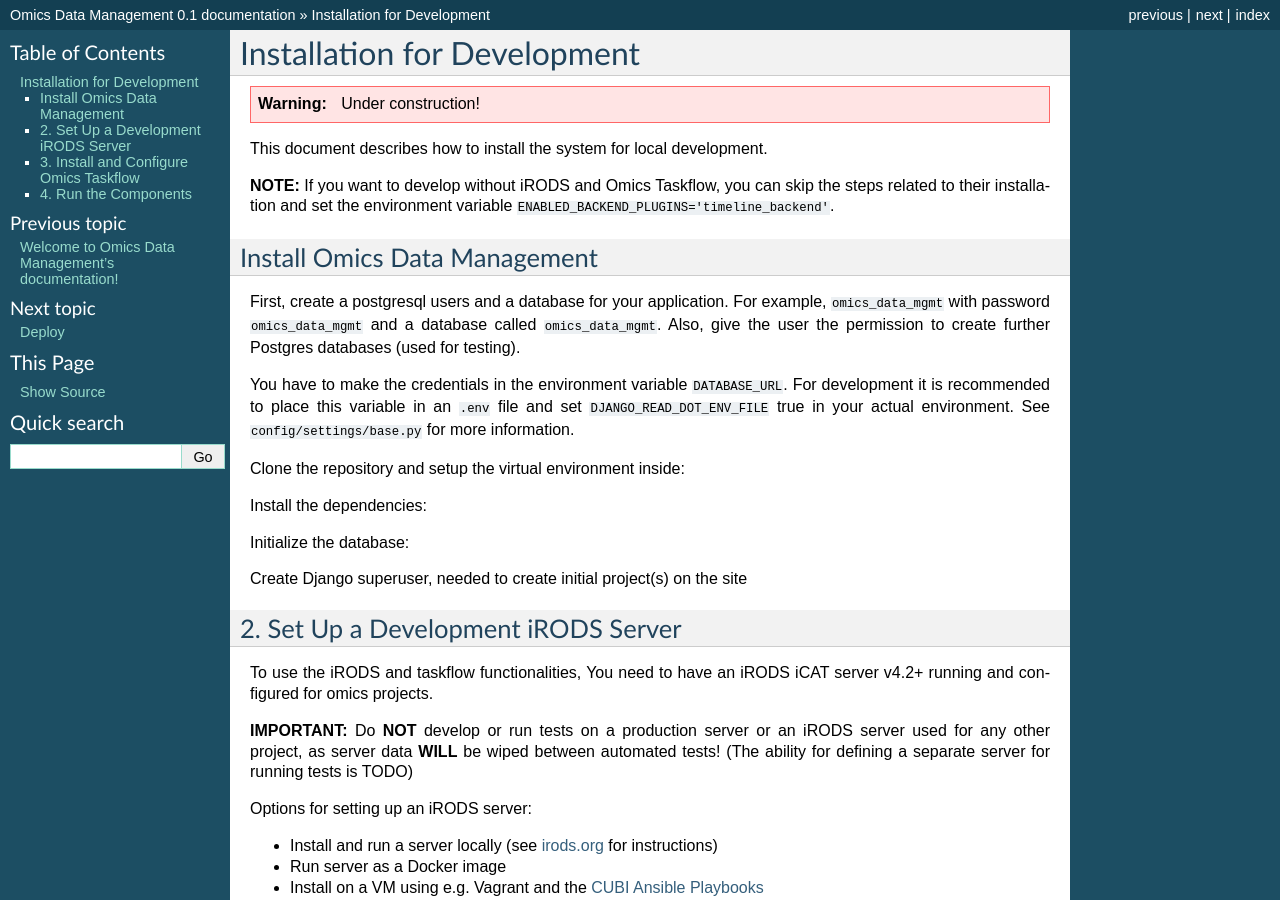
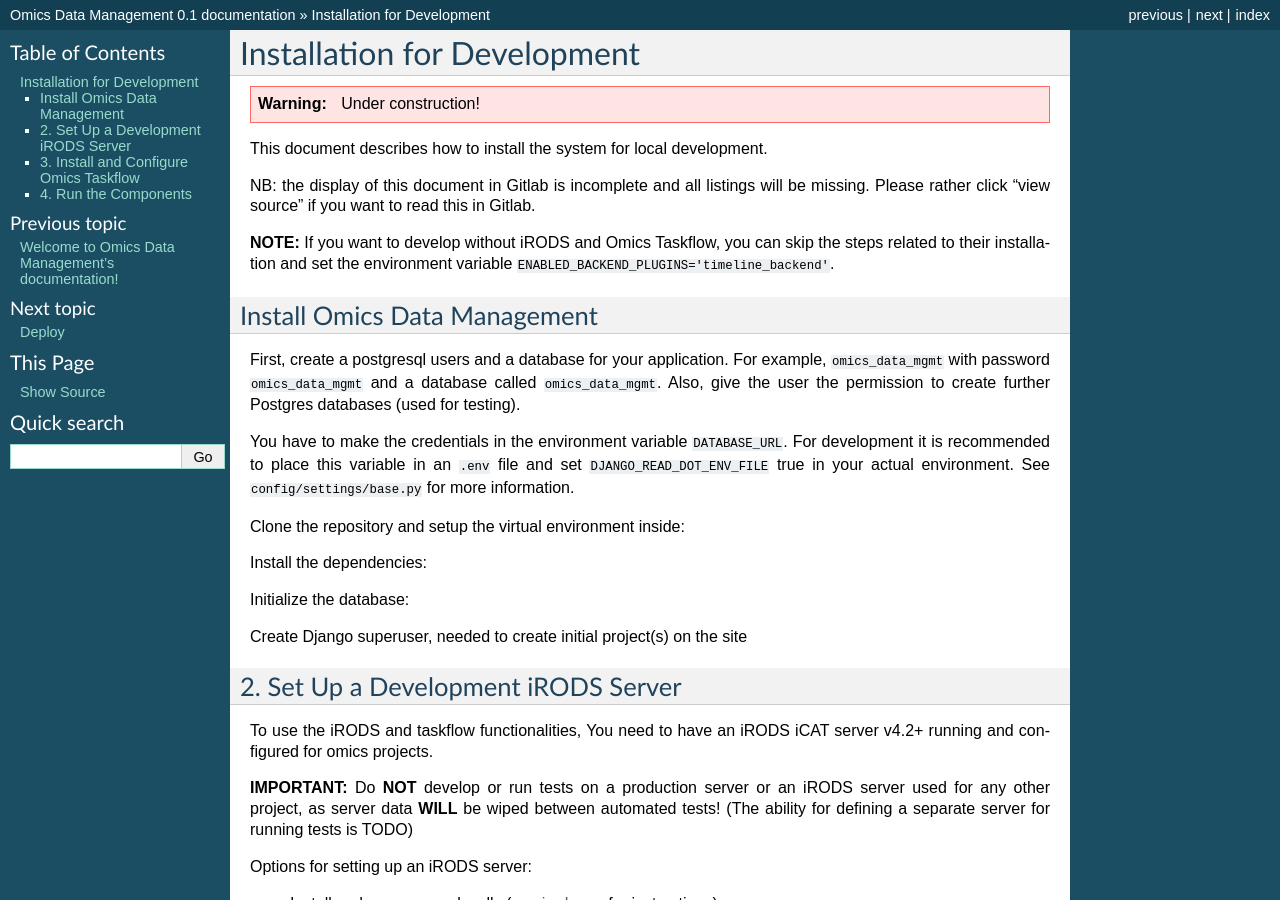
Before and after one commit to bihealth/sodar-server, a Sphinx documentation site: the page built from docs/install.rst, in a window 1280 px wide and 900 px high. Built offline with Sphinx 7.4.7, drawn with Linux system fonts in a browser that asks for light colours.

Commit message:
Adding note on reading document in Gitlab.

```diff
--- a/docs/install.rst
+++ b/docs/install.rst
@@ -5,6 +5,9 @@
    Under construction!
 
 This document describes how to install the system for local development.
+
+NB: the display of this document in Gitlab is incomplete and all listings will be missing.
+Please rather click "view source" if you want to read this in Gitlab.
 
 **NOTE:** If you want to develop without iRODS and Omics Taskflow, you can skip
 the steps related to their installation and set the environment variable
```
